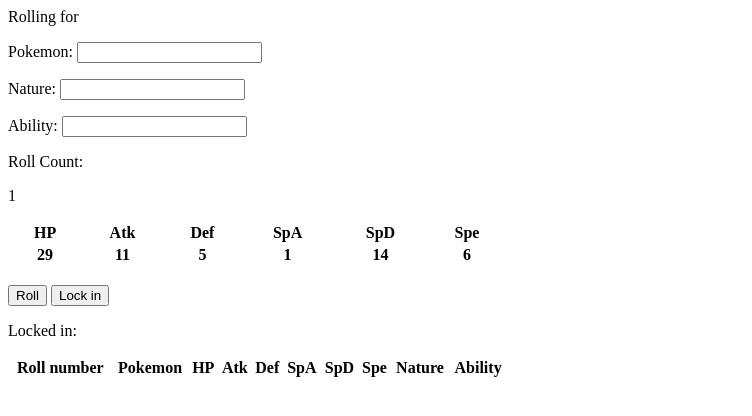
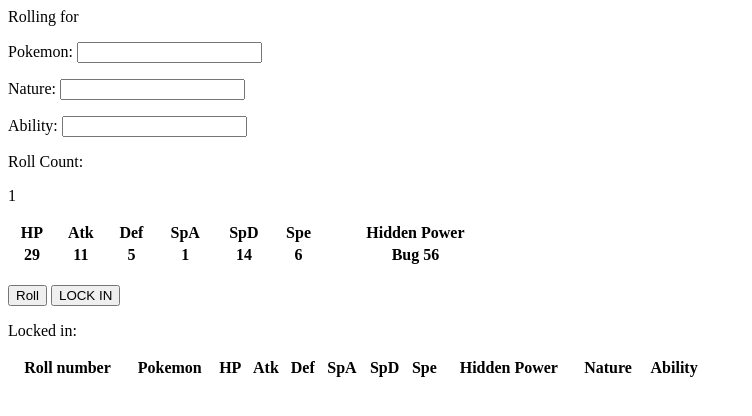
Before and after one commit to mkzubola/iv-roller, a plain HTML site: page index.html in a window 1280 px wide. Both pictures are taken after a click on the button "Roll". Shown: the whole page, without its empty margins (0-752 px from the left). Drawn offline with Linux system fonts and the light colour scheme.

Commit message:
add hidden power

```diff
--- a/index.html
+++ b/index.html
@@ -20,6 +20,7 @@
             <th>SpA</th>
             <th>SpD</th>
             <th>Spe</th>
+            <th>Hidden Power</th>
         </tr>
         <tr>
             <th id="hp"></th>
@@ -28,13 +29,14 @@
             <th id="spa"></th>
             <th id="spd"></th>
             <th id="spe"></th>
+            <th id="hiddenpower"></th>
         </tr>
     </table>
     <br>
     <button type="button" onclick="roll()">Roll</button>
-    <button type="button" onclick="lockin()">Lock in</button>
+    <button type="button" onclick="lockin()">LOCK IN</button>
     <p>Locked in:</p>
-    <table id="lockintable" width="500px">
+    <table id="lockintable" width="700px">
         <tr>
             <th>Roll number</th>
             <th>Pokemon</th>
@@ -44,6 +46,7 @@
             <th>SpA</th>
             <th>SpD</th>
             <th>Spe</th>
+            <th>Hidden Power</th>
             <th>Nature</th>
             <th>Ability</th>
         </tr>
--- a/script.js
+++ b/script.js
@@ -6,6 +6,13 @@ function roll() {
     document.getElementById("spa").innerHTML = this.getRandomInt(32);
     document.getElementById("spd").innerHTML = this.getRandomInt(32);
     document.getElementById("spe").innerHTML = this.getRandomInt(32);
+    document.getElementById("hiddenpower").innerHTML = this.getHiddenPower(
+        document.getElementById("hp").innerHTML,
+        document.getElementById("atk").innerHTML,
+        document.getElementById("def").innerHTML,
+        document.getElementById("spa").innerHTML,
+        document.getElementById("spd").innerHTML,
+        document.getElementById("spe").innerHTML);
 }
 
 
@@ -22,6 +29,7 @@ function lockin() {
     tr.insertCell().appendChild(document.createTextNode(document.getElementById("spa").innerHTML));
     tr.insertCell().appendChild(document.createTextNode(document.getElementById("spd").innerHTML));
     tr.insertCell().appendChild(document.createTextNode(document.getElementById("spe").innerHTML));
+    tr.insertCell().appendChild(document.createTextNode(document.getElementById("hiddenpower").innerHTML));
     tr.insertCell().appendChild(document.createTextNode(document.getElementById("nature").value));
     tr.insertCell().appendChild(document.createTextNode(document.getElementById("ability").value));
 
@@ -35,3 +43,64 @@ function lockin() {
   function getRandomInt(max) {
     return Math.floor(Math.random() * max);
   }
+
+  function getHiddenPower(hp, atk, def, spa, spd, spe) {
+    let type = 0;
+    if (hp % 2 == 1) {
+        type += 1
+    }
+    if (atk % 2 == 1) {
+        type += 2
+    }
+    if (def % 2 == 1) {
+        type += 4
+    }
+    if (spe % 2 == 1) {
+        type += 8
+    }
+    if (spa % 2 == 1) {
+        type += 16
+    }
+    if (spd % 2 == 1) {
+        type += 32
+    }
+    switch (Math.floor(type * 15 / 63)) {
+        case 0: type = "Fighting"; break;
+        case 1: type = "Flying"; break;
+        case 2: type = "Poison"; break;
+        case 3: type = "Ground"; break;
+        case 4: type = "Rock"; break;
+        case 5: type = "Bug"; break;
+        case 6: type = "Ghost"; break;
+        case 7: type = "Steel"; break;
+        case 8: type = "Fire"; break;
+        case 9: type = "Water"; break;
+        case 10: type = "Grass"; break;
+        case 11: type = "Electric"; break;
+        case 12: type = "Psychic"; break;
+        case 13: type = "Ice"; break;
+        case 14: type = "Dragon"; break;
+        case 15: type = "Dark"; break;
+    }
+    let power = 0;
+    if (hp % 4 == 2 || hp % 4 == 3) {
+        power += 1
+    }
+    if (atk % 4 == 2 || atk % 4 == 3) {
+        power += 2
+    }
+    if (def % 4 == 2 || def % 4 == 3) {
+        power += 4
+    }
+    if (spe % 4 == 2 || spe % 4 == 3) {
+        power += 8
+    }
+    if (spa % 4 == 2 || spa % 4 == 3) {
+        power += 16
+    }
+    if (spd % 4 == 2 || spd % 4 == 3) {
+        power += 32
+    }
+    power = Math.floor(power * 40 / 63) + 30
+    return type + " " + power
+  }
--- a/styles.css
+++ b/styles.css
@@ -1,3 +1,4 @@
 th, td {
     border-spacing: 15px;
+    text-align: center;
   }
```
